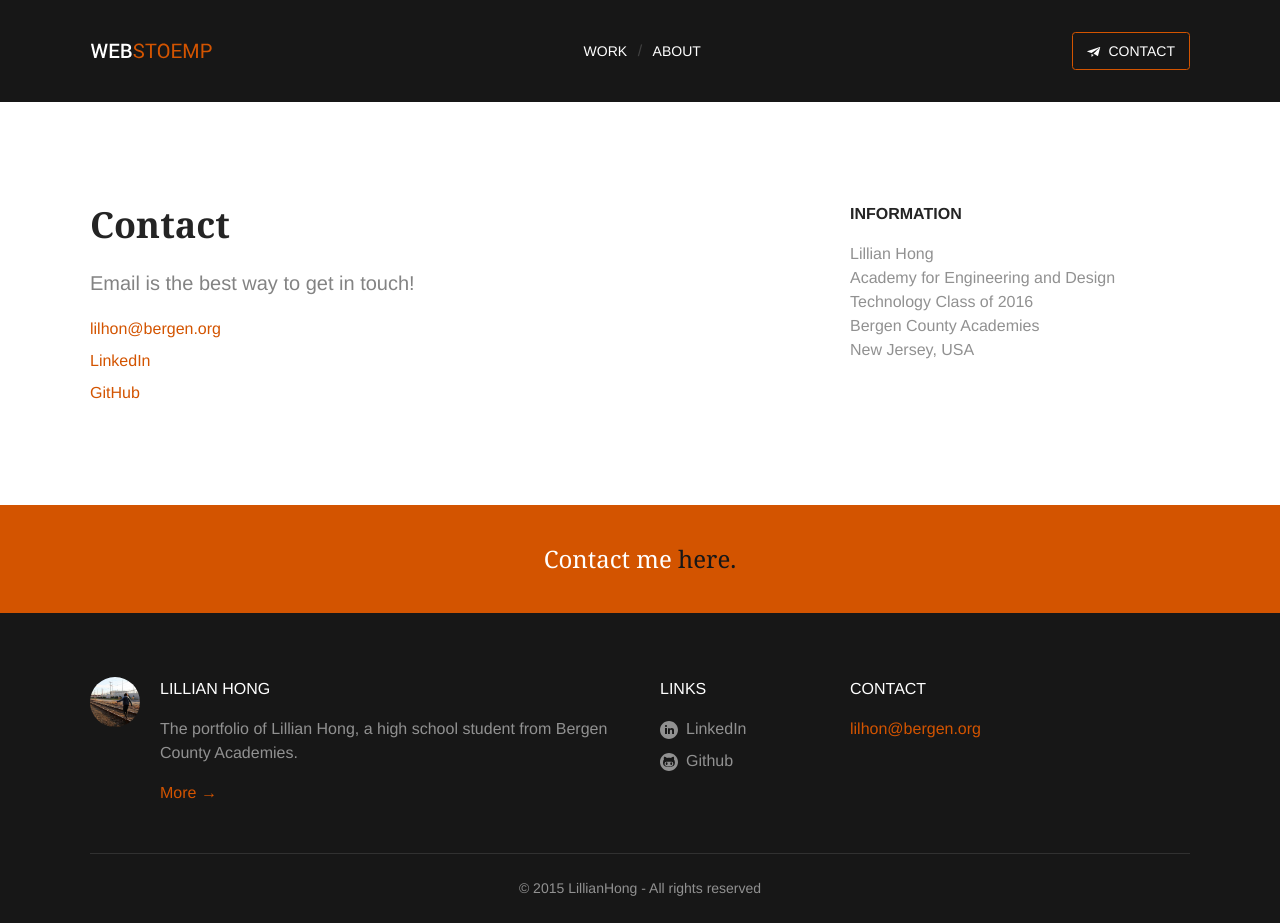
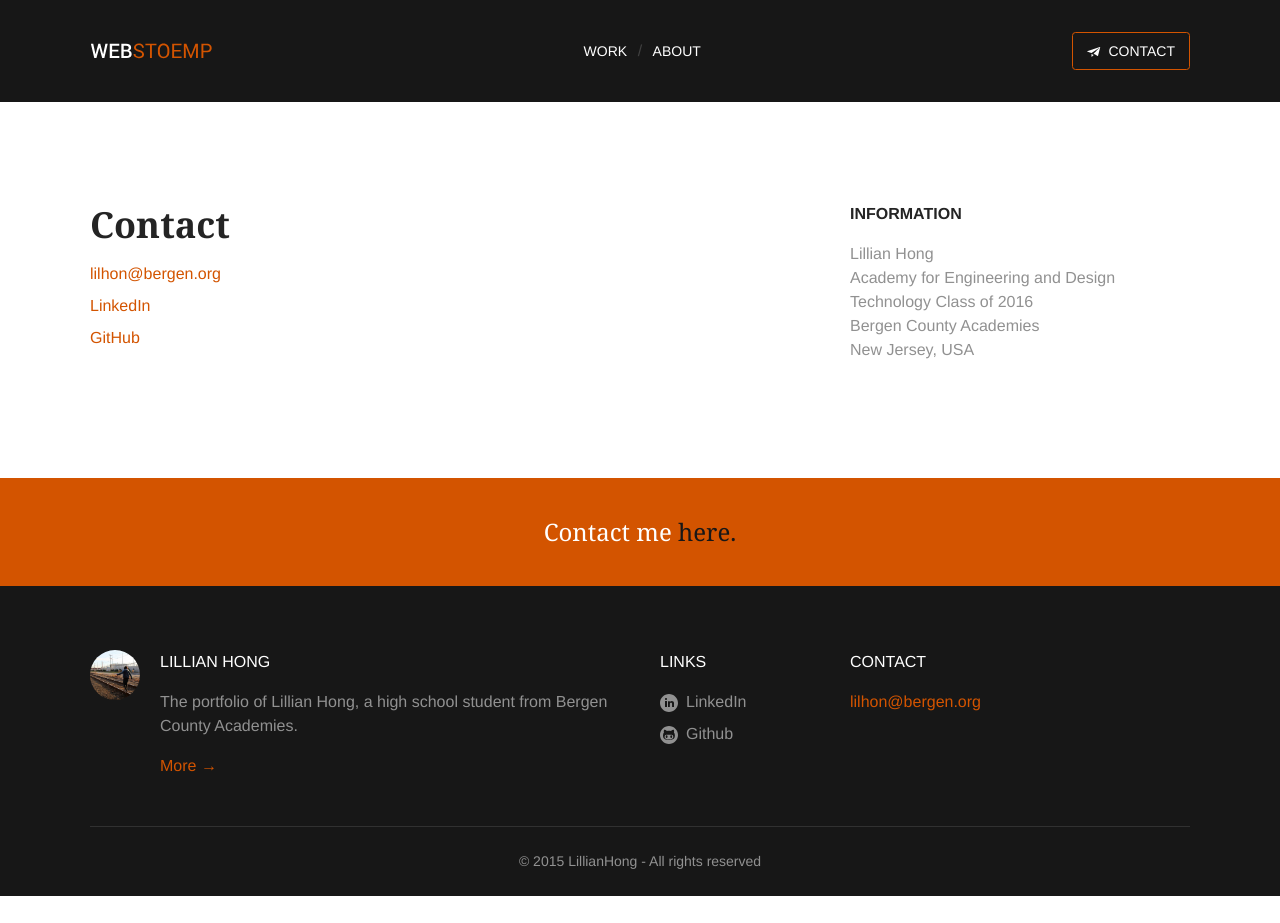
Before and after one commit to lillianhong/lillianhong.github.io, a Jekyll site: the page built from contact/index.html, in a window 1280 px wide. Built offline with Jekyll 4.4.1, drawn with Linux system fonts in a browser that asks for light colours; after the commit the page ends 900 px from its top, so only the background shows below that.

Commit message:
contact comment

```diff
--- a/contact/index.html
+++ b/contact/index.html
@@ -11,7 +11,7 @@ current_nav: contact
     <div class="wysiwyg  maincontent__primary  grid__unit  medium-span-8of12">
       <h1 class="h1  h1--notop">Contact</h1>
       <div class="intro">
-        <p>Email is the best way to get in touch!</p>
+        <!--<p>Email is the best way to get in touch!</p>-->
       </div>
 
         <li><a href="mailto:lilhon@bergen.org">lilhon@bergen.org</a></li>
```
